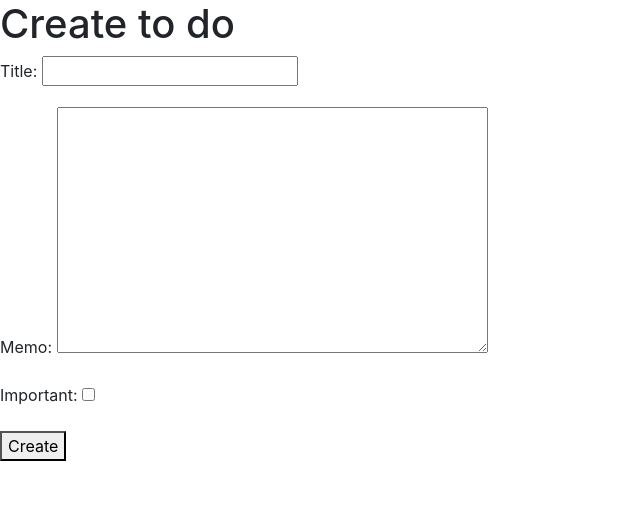
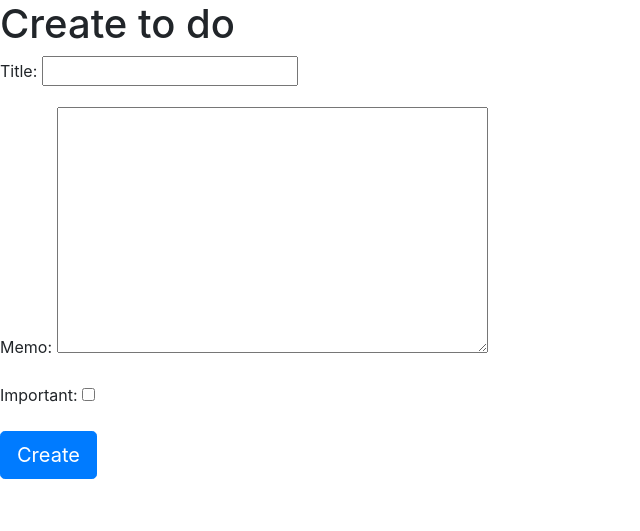
Before and after one commit to kmard/todowoo_project, a Django app: page /create/ in a window 1280 px wide. Shown: the part 122-653 px from the top of the page, without its empty margins (0-640 px from the left). Run offline with Django 3.2, Linux system fonts and the light colour scheme; the visitor is signed in with stand-in values (Sample User, id 1).

Commit message:
improved user interface

```diff
--- a/todo/templates/todo/createtodo.html
+++ b/todo/templates/todo/createtodo.html
@@ -13,7 +13,7 @@
         <h2>{{error}}</h2>
         {% csrf_token %}
         {{form.as_p}}
-        <button type="submit">Create</button>
+         <button type="submit" class="btn btn-primary btn-lg">Create</button>
 </form>
 {% endblock content %}
 </html>
--- a/todo/templates/todo/viewtodo.html
+++ b/todo/templates/todo/viewtodo.html
@@ -25,8 +25,10 @@
           {% csrf_token %}
         </form>
     <div>
+        {% if todo.datecompleted == Null %}
         <button type="submit" form="save" class="btn btn-primary btn-lg">Save</button>
         <button type="submit" form="complete" class="btn btn-primary btn-lg">Complete</button>
+        {% endif %}
         <button type="submit" form="delete" class="btn btn-primary btn-lg">Delete</button>
     </div>
      {% endblock content %}
```
